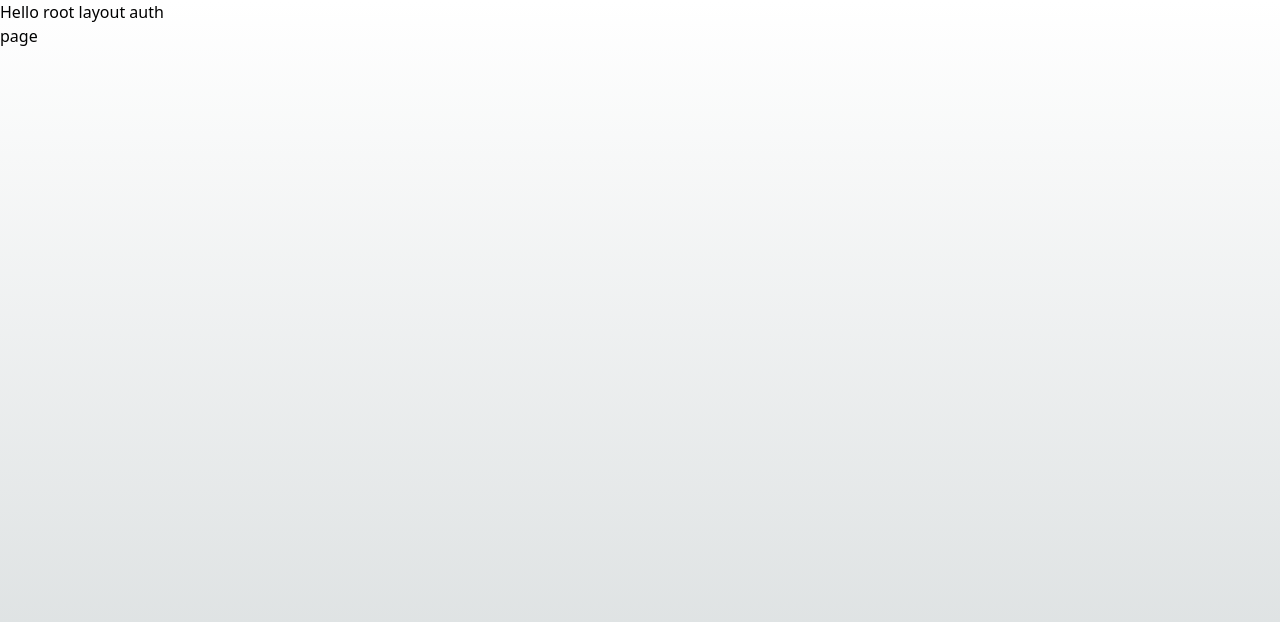
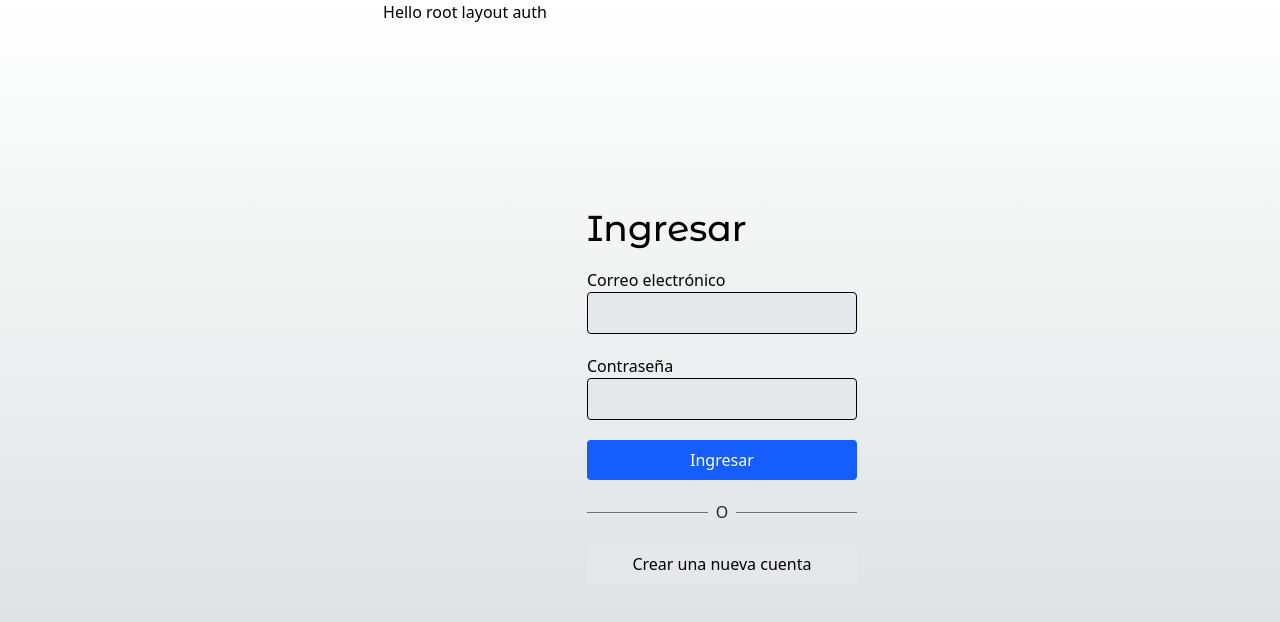
Before and after one commit to andersonNB/TesloShop, a Next.js app: page /auth/login in a window 1280 px wide. Shown: the top 622 px of the page. Built offline with nearby package versions, Linux system fonts and the light colour scheme.

Commit message:
feat: Add empty cart , login, and new account pages.

```diff
--- a/src/app/(shop)/cart/page.tsx
+++ b/src/app/(shop)/cart/page.tsx
@@ -2,7 +2,7 @@
 import { initialData } from "@/seed/seed";
 import Image from "next/image";
 import Link from "next/link";
-import React from "react";
+import { redirect } from "next/navigation";
 import { CiTrash } from "react-icons/ci";
 
 const productsInCart = [
@@ -12,6 +12,9 @@
 ];
 
 const CardPage = () => {
+
+	if (productsInCart.length === 0) return redirect("/empty")
+
 	return (
 		<div className="flex justify-center items-start min-h-full py-0 px-10 sm:px-0">
 			<div className="flex flex-col w-full max-w-[1000px]">
@@ -53,7 +56,7 @@
 					</div>
 
 					{/* Checkout - resumen de la compra */}
-					<div className="bg-white rounded-xl shadow-xl p-7 ">
+					<div className="bg-white rounded-xl shadow-xl p-7 h-fit ">
 						<h2 className="text-2xl mb-2">Resumen de orden</h2>
 						<div className="grid grid-cols-2">
 							<span>No. Productos</span>
--- a/src/app/(shop)/empty/page.tsx
+++ b/src/app/(shop)/empty/page.tsx
@@ -1,7 +1,16 @@
-import React from "react";
+import Link from "next/link";
+import { IoCartOutline } from "react-icons/io5";
 
 const EmptyPage = () => {
-	return <div>empty page</div>;
+	return <div className="flex justify-center items-center min-h-full py-0 px-10 sm:px-0" >
+		<IoCartOutline size={80} className="mx-5" />
+
+		<div className="flex flex-col items-center">
+			<h1 className="text-xl font-semibold" >Tu carrito está vacío</h1>
+
+			<Link href="/" className="text-blue-500 mt-2 text-4xl">Regresar</Link>
+		</div>
+	</div>;
 };
 
 export default EmptyPage;
--- a/src/app/(shop)/layout.tsx
+++ b/src/app/(shop)/layout.tsx
@@ -1,4 +1,4 @@
-import { Sidebar, TopMenu } from "@/components";
+import { Footer, Sidebar, TopMenu } from "@/components";
 
 export default function ShopLayout({ children }: { children: React.ReactNode }) {
 	return (
@@ -6,6 +6,7 @@
 			<TopMenu />
 			<Sidebar />
 			<div className="flex-1 px-0 sm:px-10">{children}</div>
+			<Footer />
 		</main>
 	);
 }
--- a/src/app/auth/layout.tsx
+++ b/src/app/auth/layout.tsx
@@ -1,8 +1,10 @@
-export default function ShopLayout({children}: {children: React.ReactNode}) {
+export default function ShopLayout({ children }: { children: React.ReactNode }) {
 	return (
-		<div>
+		<main className="flex justify-center" >
 			<h1>Hello root layout auth</h1>
-			{children}
-		</div>
+			<div className="w-full  sm:w-[350px] px-10">
+				{children}
+			</div>
+		</main>
 	);
 }
--- a/src/app/auth/login/page.tsx
+++ b/src/app/auth/login/page.tsx
@@ -1,5 +1,47 @@
-const LoginPage = () => {
-	return <div>page</div>;
-};
 
-export default LoginPage;
+import { titleFont } from '@/config/font';
+import Link from 'next/link';
+
+export default function LoginPage() {
+	return (
+		<div className="flex flex-col min-h-screen pt-32 sm:pt-52">
+
+			<h1 className={`${titleFont.className} text-4xl mb-5`}>Ingresar</h1>
+
+			<div className="flex flex-col">
+
+				<label htmlFor="email">Correo electrónico</label>
+				<input
+					className="px-5 py-2 border bg-gray-200 rounded mb-5"
+					type="email" />
+
+
+				<label htmlFor="email">Contraseña</label>
+				<input
+					className="px-5 py-2 border bg-gray-200 rounded mb-5"
+					type="email" />
+
+				<button
+
+					className="btn-primary">
+					Ingresar
+				</button>
+
+
+				{/* divisor l ine */}
+				<div className="flex items-center my-5">
+					<div className="flex-1 border-t border-gray-500"></div>
+					<div className="px-2 text-gray-800">O</div>
+					<div className="flex-1 border-t border-gray-500"></div>
+				</div>
+
+				<Link
+					href="/auth/new-account"
+					className="btn-secondary text-center">
+					Crear una nueva cuenta
+				</Link>
+
+			</div>
+		</div>
+	);
+}
--- a/src/app/auth/new-account/page.tsx
+++ b/src/app/auth/new-account/page.tsx
@@ -1,7 +1,47 @@
-import React from "react";
 
-const NewAccount = () => {
-	return <div>page</div>;
-};
+import { titleFont } from '@/config/font';
+import Link from 'next/link';
 
-export default NewAccount;
+export default function NewAccountPage() {
+	return (
+		<div className="flex flex-col min-h-screen pt-32 sm:pt-52">
+
+			<h1 className={`${titleFont.className} text-4xl mb-5`}>Nueva cuenta</h1>
+
+			<div className="flex flex-col">
+
+				<label htmlFor="email">Nombre completo</label>
+				<input
+					className="px-5 py-2 border bg-gray-200 rounded mb-5"
+					type="text" />
+
+
+				<label htmlFor="email">Correo electrónico</label>
+				<input
+					className="px-5 py-2 border bg-gray-200 rounded mb-5"
+					type="email" />
+
+				<button
+
+					className="btn-primary">
+					Crear cuenta
+				</button>
+
+
+				{/* divisor l ine */}
+				<div className="flex items-center my-5">
+					<div className="flex-1 border-t border-gray-500"></div>
+					<div className="px-2 text-gray-800">O</div>
+					<div className="flex-1 border-t border-gray-500"></div>
+				</div>
+
+				<Link
+					href="/auth/login"
+					className="btn-secondary text-center">
+					Iniciar sesión
+				</Link>
+
+			</div>
+		</div>
+	);
+}
--- a/src/components/index.ts
+++ b/src/components/index.ts
@@ -5,6 +5,7 @@
 export * from './products/product-grid/ProductGrid';
 export * from './products/product-grid/ProductGridItem';
 export * from './sidebar/SidebarItems';
+export * from './ui/footer/Footer';
 export * from './ui/not-found/PageNotFound';
 export * from './ui/sidebar/Sidebar';
 export * from './ui/title/Title';
--- /dev/null
+++ b/src/components/ui/footer/Footer.tsx
@@ -0,0 +1,21 @@
+import { titleFont } from "@/config/font"
+import Link from "next/link"
+
+export const Footer = () => {
+    return (
+        <div className="flex w-full justify-center items-center text-xs p-5 gap-1">
+            <Link href={"/"}>
+                <span className={`${titleFont.className} antialiased font-bold`}>Teslo </span>
+                <span>| shop </span>
+                <span> {new Date().getFullYear()}  </span>
+            </Link>
+
+            <Link href={"/"}>
+                |  Privacy Policy
+            </Link>
+            <Link href={"/"}>
+                |  Terms and Conditions
+            </Link>
+        </div>
+    )
+}
```
